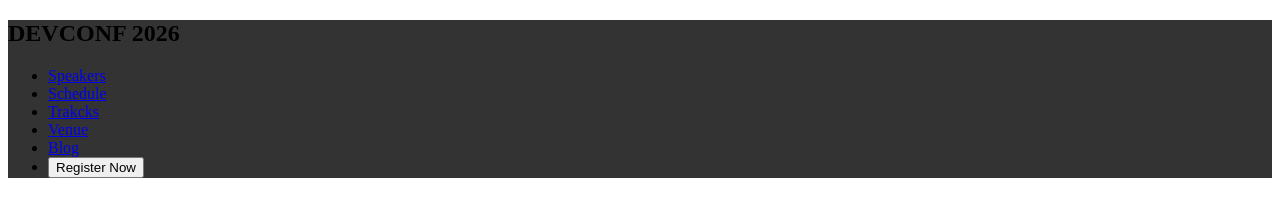
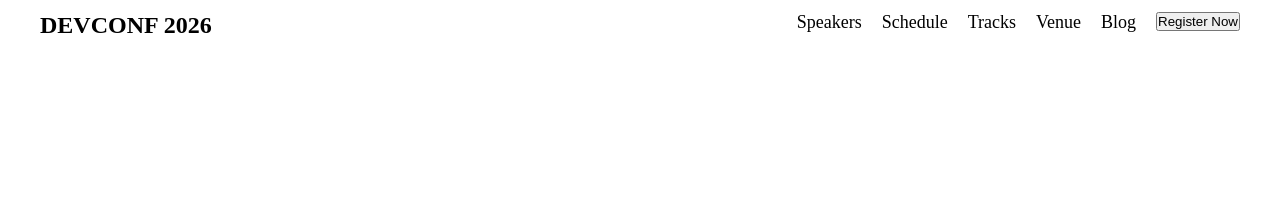
Before and after one commit to shawmik-git/1, a plain HTML site: page index.html in a window 1280 px wide. Drawn offline with Linux system fonts and the light colour scheme.

Commit message:
nav editing

```diff
--- a/index.html
+++ b/index.html
@@ -9,11 +9,12 @@
 <body>
     <header>
         <nav>
-           <h2>DEVCONF 2026</h2>
+           <h2>DEVCONF
+             2026</h2>
         <ul>
             <li><a href="#">Speakers</a></li>
             <li><a href="#">Schedule</a></li>
-            <li><a href="#">Trakcks</a></li>
+            <li><a href="#">Tracks</a></li>
             <li><a href="#">Venue</a></li>
             <li><a href="#">Blog</a></li>
             <li><button>Register Now</button></li>
--- a/style.css
+++ b/style.css
@@ -1,5 +1,35 @@
+*{
+    margin: 0;
+    padding: 0;
+}
+
+nav{
+    background-color: #FFFFFF;
+    display: flex;
+    justify-content: space-between;
+    max-width: 1200px;
+    margin: auto;
+    padding: 12px; 0px;
+
+}
+.logo{
+    font-size: 24px;
+    font-weight: 700;
+    color: #0D1B2A;
+}
 
 
-nav{
-    background-color: #333;
+
+
+ul{
+     display: flex;
+    justify-content: space-between;
+    list-style-type: none;
+    gap: 20px;
 }
+ul li a{
+    text-decoration: none;
+    color: #000000;
+    font-size: 18px;
+    font-weight: 500;
+}
```
